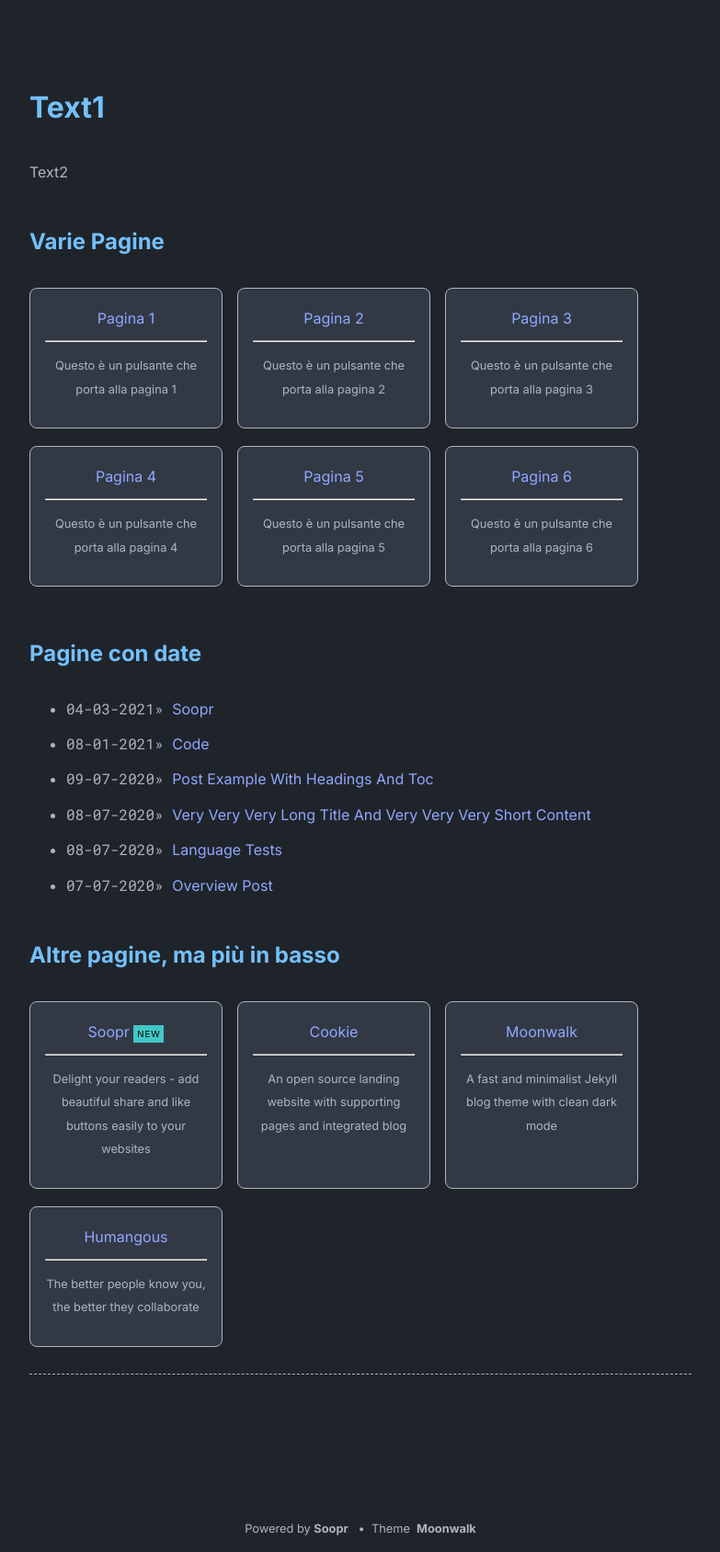
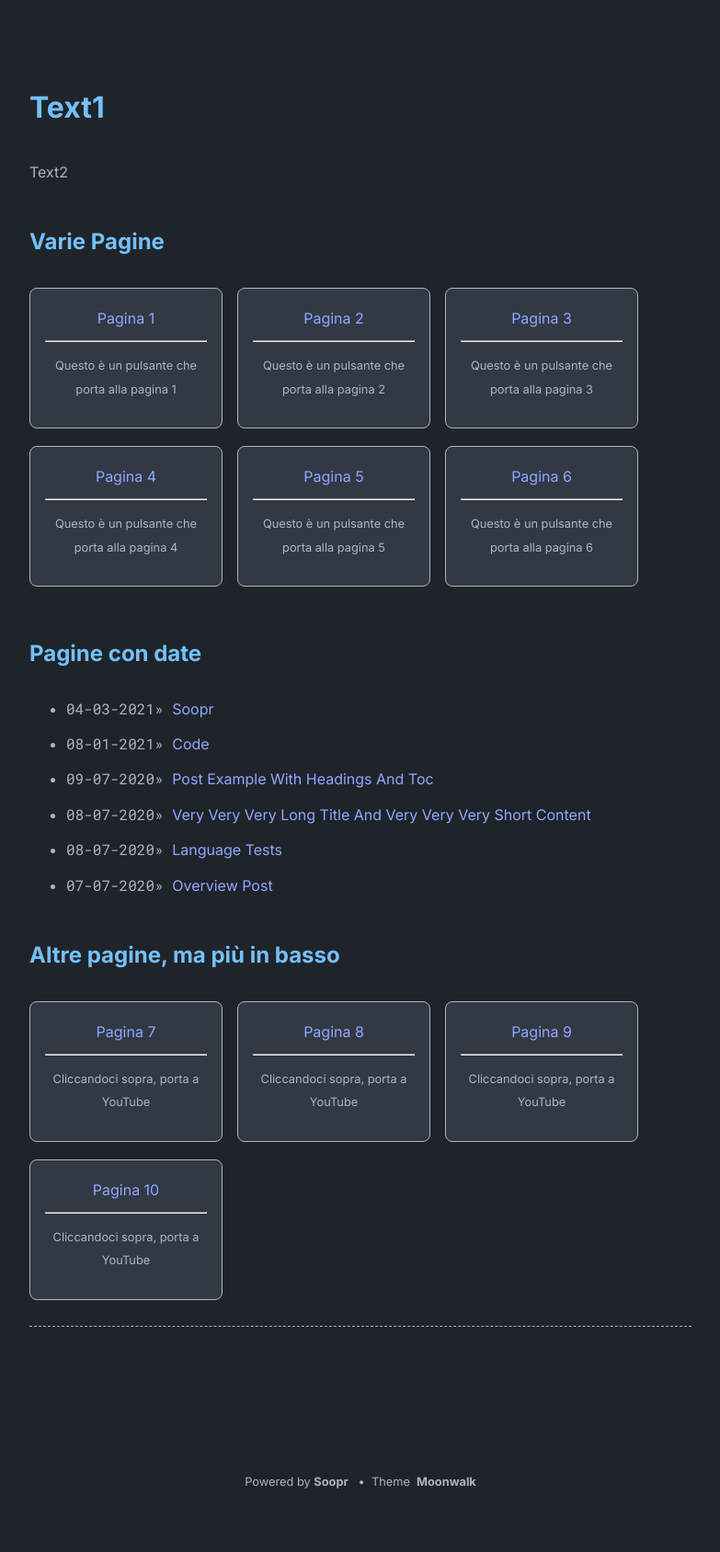
Before and after one commit to SWeeb87/Sito-per-la-silvia, a Jekyll site: the page built from index.md, in a window 1280 px wide. Shown: the whole page at 92% size, without its empty margins (248-1031 px from the left). Built offline with Jekyll 4.4.1, drawn with Linux system fonts in a browser that asks for light colours; after the commit the page ends 1637 px from its top, so only the background shows below that.

Commit message:
Update home.yml

```diff
--- a/_data/home.yml
+++ b/_data/home.yml
@@ -34,22 +34,21 @@ project_entries:
     desc: Questo è un pulsante che porta alla pagina 6
 
 old_project_entries:
-  - title: Soopr
-    url: https://www.soopr.co
-    desc: Delight your readers - add beautiful share and like buttons easily to your websites
-    highlight: NEW
+  - title: Pagina 7
+    url: https://www.youtube.com/
+    desc: Cliccandoci sopra, porta a YouTube
 
-  - title: Cookie
-    url: https://github.com/abhinavs/cookie
-    desc: An open source landing website with supporting pages and integrated blog
+  - title: Pagina 8
+    url: https://www.youtube.com/
+    desc: Cliccandoci sopra, porta a YouTube
 
-  - title: Moonwalk
-    url: https://github.com/abhinavs/moonwalk
-    desc: A fast and minimalist Jekyll blog theme with clean dark mode
+  - title: Pagina 9
+    url: https://www.youtube.com/
+    desc: Cliccandoci sopra, porta a YouTube
 
-  - title: Humangous
-    url: https://www.humangous.co
-    desc: The better people know you, the better they collaborate
+  - title: Pagina 10
+    url: https://www.youtube.com/
+    desc: Cliccandoci sopra, porta a YouTube
 
 footer_entries:
   - title:
```
